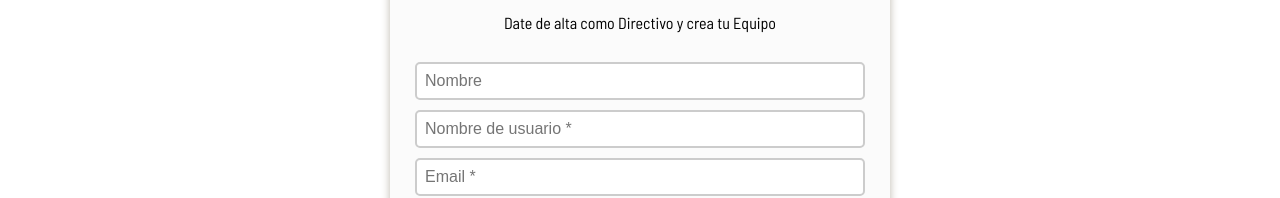
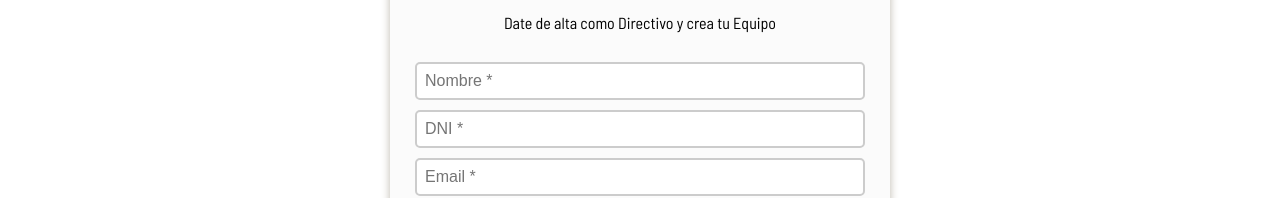
Before and after one commit to FabricioNarvaez/soccerFront, a Vue app: page /registrar in a window 1280 px wide. Shown: the part 289-487 px from the top of the page. Built offline with nearby package versions, Linux system fonts and the light colour scheme.

Commit message:
[FRONT-44] Modify inputs to register

```diff
--- a/src/components/loginRegister/Form.vue
+++ b/src/components/loginRegister/Form.vue
@@ -5,8 +5,8 @@
         <form class="formGroup" @submit.prevent="loginRegister" ref="formRef">
             <input v-if="hideRegister" type="input" class="formField" placeholder="Nombre de usuario o Email" v-model="loginUsername" required />
             <div class="registerElements" v-if="!hideRegister">
-                <input type="input" class="formField" placeholder="Nombre" v-model="name" />
-                <input type="input" class="formField" placeholder="Nombre de usuario *" v-model="username" required />
+                <input type="input" class="formField" placeholder="Nombre *" v-model="name" required />
+                <input type="input" class="formField" placeholder="DNI *" v-model="dni" required />
                 <input type="email" class="formField" placeholder="Email *" v-model="email"  />
                 <input type="input" class="formField" placeholder="Nombre del Equipo *" v-model="team" required />
                 <input type="number" class="formField" placeholder="Teléfono *" v-model="phoneNumber" required />
@@ -48,7 +48,7 @@
     });
 
     const loginUsername = ref('');
-    const username = ref('');
+    const dni = ref('');
     const name = ref('');
     const email = ref('');
     const team = ref('');
@@ -88,7 +88,7 @@
             } else {
                 formData = {
                     name: name.value,
-                    username: username.value,
+                    dni: dni.value,
                     email: email.value,
                     team: team.value,
                     phoneNumber: phoneNumber.value,
```
